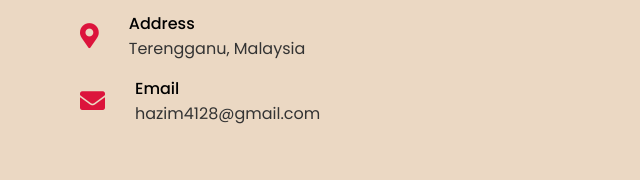
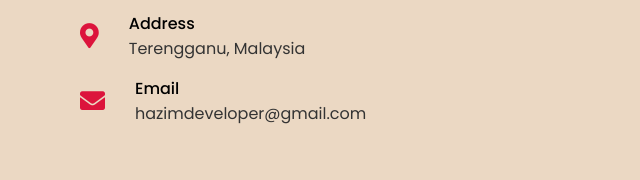
Before and after one commit to HazimDeveloper/E-Resume, a plain HTML site: page contact.html in a window 1280 px wide. Shown: the part 388-568 px from the top of the page, 0-640 px from the left. Drawn offline with nearby package versions, Linux system fonts and the light colour scheme.

Commit message:
ubah email user

```diff
--- a/contact.html
+++ b/contact.html
@@ -67,7 +67,7 @@
                             <i class="fas fa-envelope"></i>
                             <div class="info">
                                 <div class="head">Email</div>
-                                <div class="sub-title">hazim4128@gmail.com</div>
+                                <div class="sub-title">hazimdeveloper@gmail.com</div>
                             </div>
                         </div>
                     </div>
```
